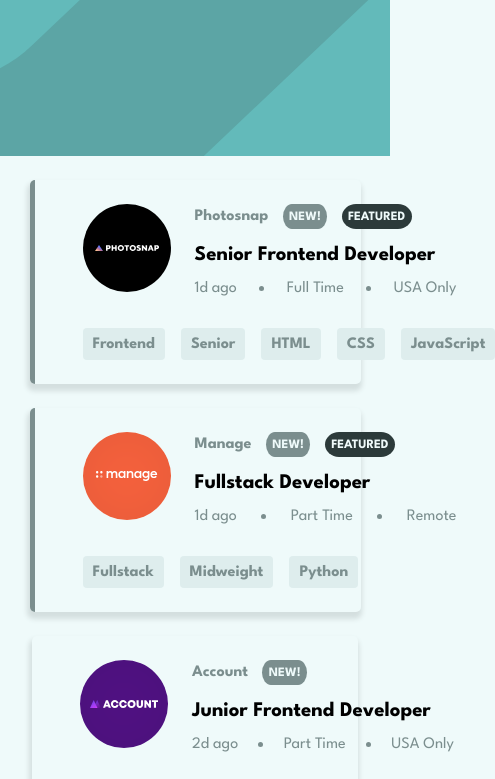
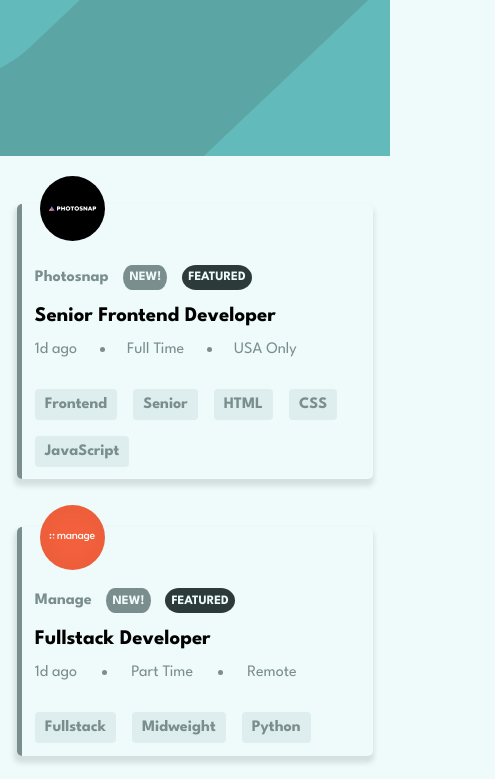
Before and after one commit to Sana-Shabeel/filter-job-listing-ts, a React (Create React App) app: page / in a window 390 px wide. Shown: the top 779 px of the page, 495 px wide, since content can reach past the window. Built offline with nearby package versions, Linux system fonts and the light colour scheme.

Commit message:
mobile responsive

```diff
--- a/src/components/JobList.css
+++ b/src/components/JobList.css
@@ -21,7 +21,6 @@
   align-items: center;
 }
 .tags {
-  height: 32px;
   display: flex;
   justify-content: flex-end;
   gap: 1rem;
@@ -73,5 +72,30 @@
   cursor: pointer;
   color: var(--dark-grayish-cyan);
 }
-@media only screen and (max-width: 770px) {
+@media only screen and (max-width: 550px) {
+  .job-list {
+    width: 90%;
+    margin: 3rem auto;
+  }
+  .container {
+    padding: 0.8rem;
+    position: relative;
+  }
+  .role {
+    flex-direction: column;
+    margin: 3rem 0 0;
+  }
+  .company-logo {
+    position: absolute;
+    top: -10%;
+    left: 5%;
+  }
+  .company-logo img {
+    width: 65px;
+    height: 65px;
+  }
+  .tags {
+    flex-wrap: wrap;
+    justify-content: flex-start;
+  }
 }
```
